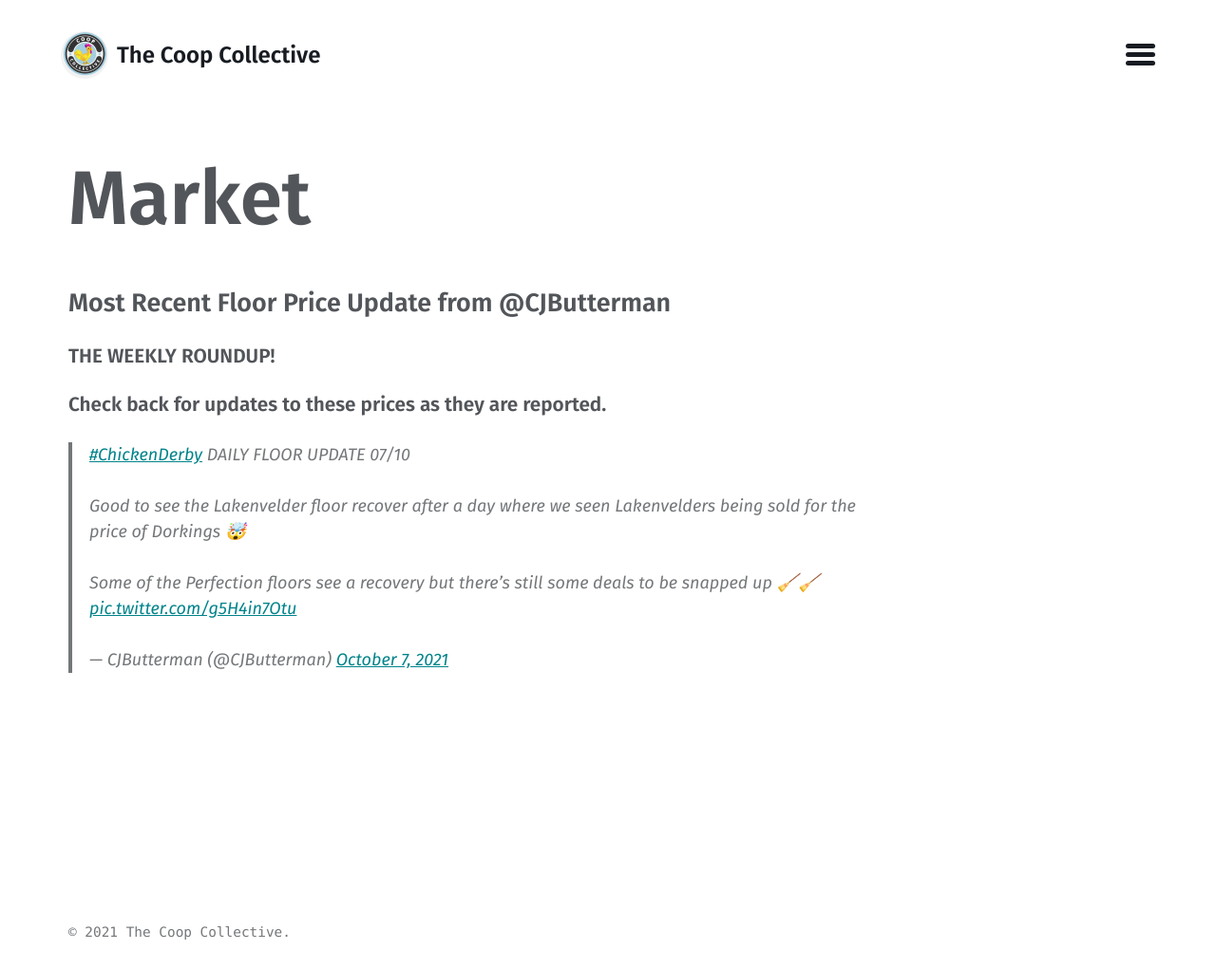
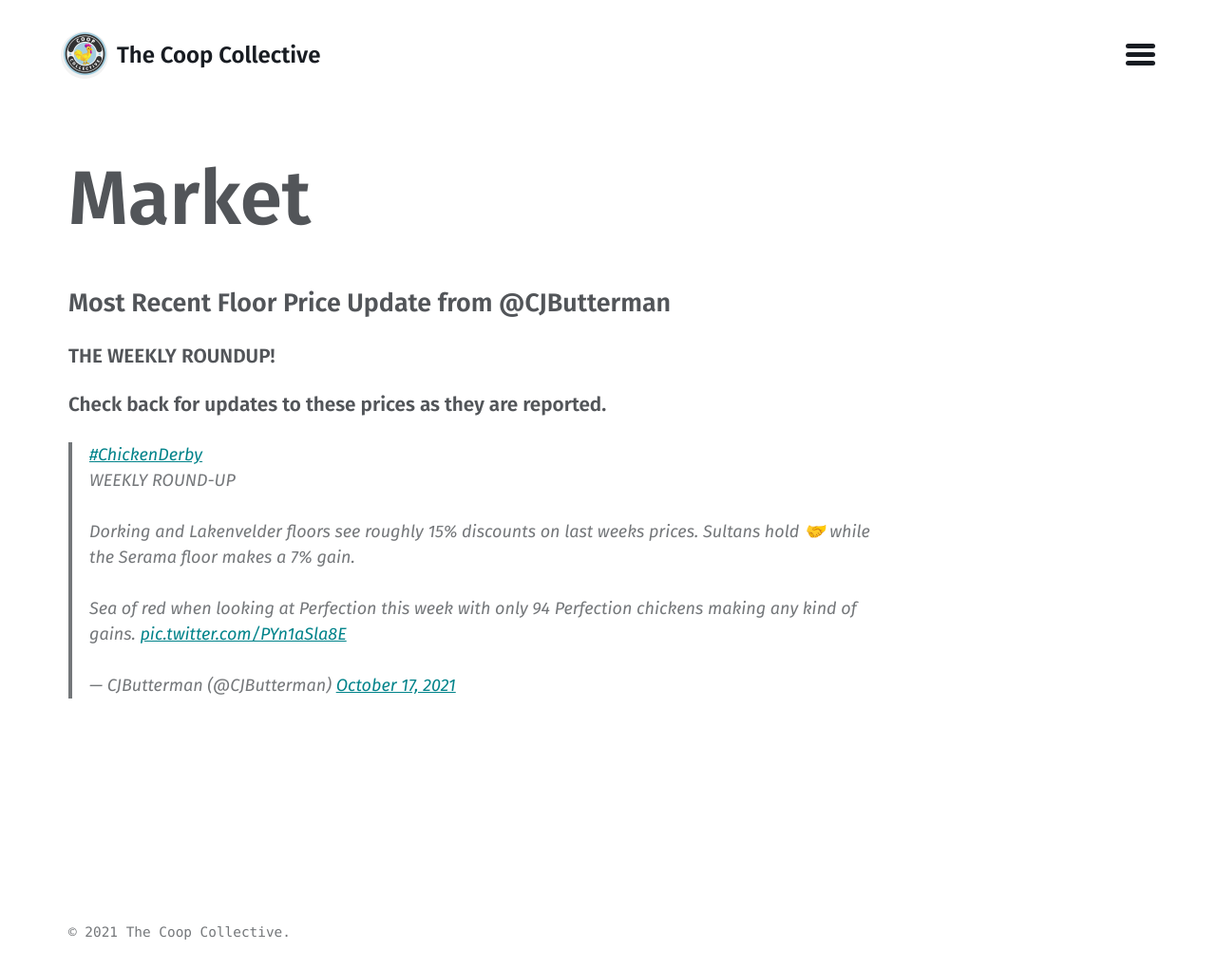
Before and after one commit to CoopCollective/coopcollective.github.io, a Jekyll site: the page built from market.md, in a window 1280 px wide. Shown: the whole page at 95% size. Built offline with Jekyll 4.4.1, drawn with Linux system fonts in a browser that asks for light colours; comment, search, counter and statistics services are not loaded.

Commit message:
Update market.md

```diff
--- a/market.md
+++ b/market.md
@@ -9,4 +9,4 @@ layout: market
 #### Check back for updates to these prices as they are reported.
 
 
-<blockquote class="twitter-tweet"><p lang="en" dir="ltr"><a href="https://twitter.com/hashtag/ChickenDerby?src=hash&amp;ref_src=twsrc%5Etfw">#ChickenDerby</a> DAILY FLOOR UPDATE 07/10<br><br>Good to see the Lakenvelder floor recover after a day where we seen Lakenvelders being sold for the price of Dorkings 🤯<br><br>Some of the Perfection floors see a recovery but there’s still some deals to be snapped up 🧹🧹 <a href="https://t.co/g5H4in7Otu">pic.twitter.com/g5H4in7Otu</a></p>&mdash; CJButterman (@CJButterman) <a href="https://twitter.com/CJButterman/status/1446049604349272065?ref_src=twsrc%5Etfw">October 7, 2021</a></blockquote> <script async src="https://platform.twitter.com/widgets.js" charset="utf-8"></script>
+<blockquote class="twitter-tweet"><p lang="en" dir="ltr"><a href="https://twitter.com/hashtag/ChickenDerby?src=hash&amp;ref_src=twsrc%5Etfw">#ChickenDerby</a> <br>WEEKLY ROUND-UP<br><br>Dorking and Lakenvelder floors see roughly 15% discounts on last weeks prices. Sultans hold 🤝 while the Serama floor makes a 7% gain. <br><br>Sea of red when looking at Perfection this week with only 94 Perfection chickens making any kind of gains. <a href="https://t.co/PYn1aSla8E">pic.twitter.com/PYn1aSla8E</a></p>&mdash; CJButterman (@CJButterman) <a href="https://twitter.com/CJButterman/status/1449881295949950977?ref_src=twsrc%5Etfw">October 17, 2021</a></blockquote> <script async src="https://platform.twitter.com/widgets.js" charset="utf-8"></script>
```
